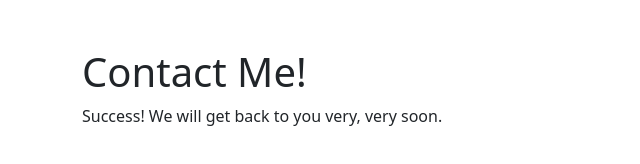
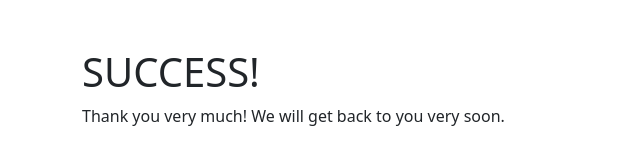
Before and after one commit to Tayozola/formsubmitdemo, a plain HTML site: page success.html in a window 1280 px wide. Shown: the whole page, without its empty margins (0-640 px from the left). Drawn offline with nearby package versions, Linux system fonts and the light colour scheme.

Commit message:
Update success.html

```diff
--- a/success.html
+++ b/success.html
@@ -8,13 +8,13 @@
     <!-- Bootstrap CSS -->
     <link href="https://cdn.jsdelivr.net/npm/bootstrap@5.0.1/dist/css/bootstrap.min.css" rel="stylesheet" integrity="sha384-+0n0xVW2eSR5OomGNYDnhzAbDsOXxcvSN1TPprVMTNDbiYZCxYbOOl7+AMvyTG2x" crossorigin="anonymous">
 
-    <title>Hello, world!</title>
+    <title>TAYOZOLA</title>
   </head>
   <body>
 
     <div class="container mt-5">
-        <h1>Contact Me!</h1>
-        <p>Success! We will get back to you very, very soon.</p>
+        <h1>SUCCESS!</h1>
+        <p>Thank you very much! We will get back to you very soon.</p>
     </div>
 
     <!-- Optional JavaScript; choose one of the two! -->
```
